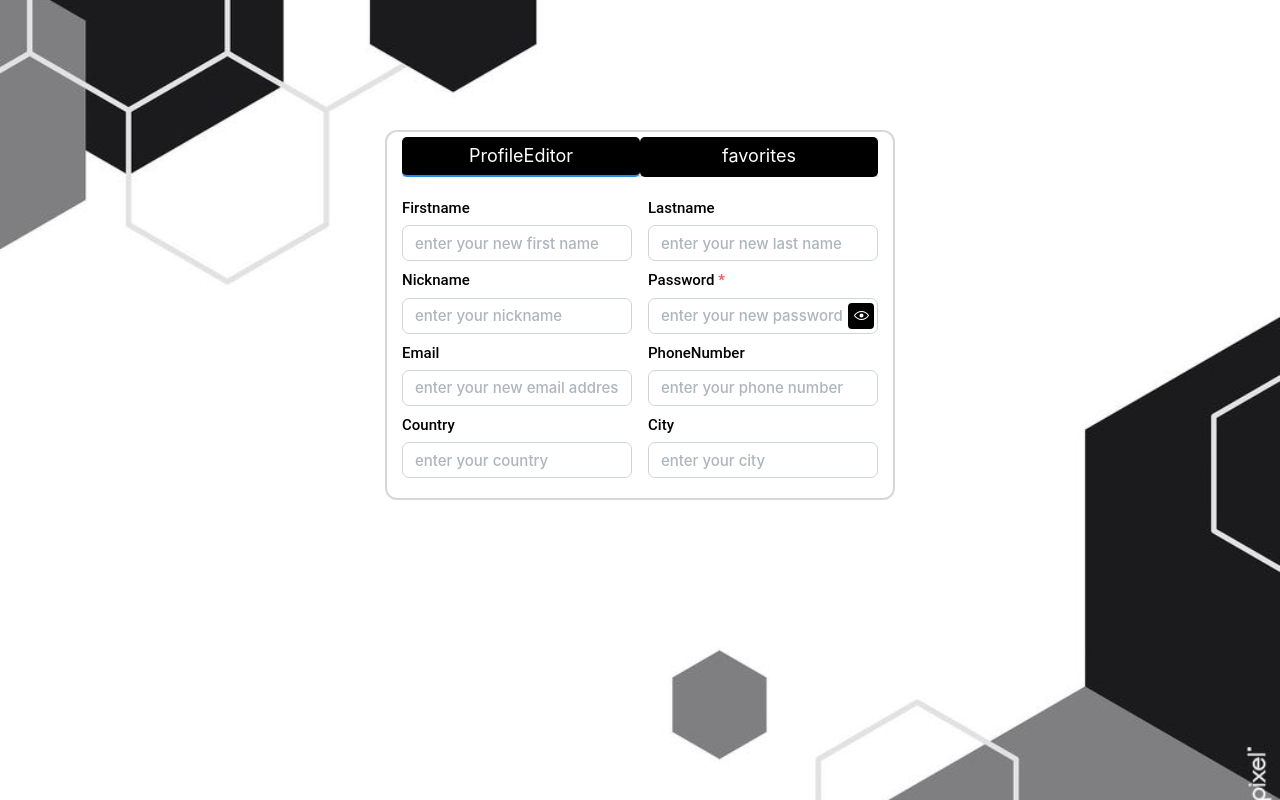
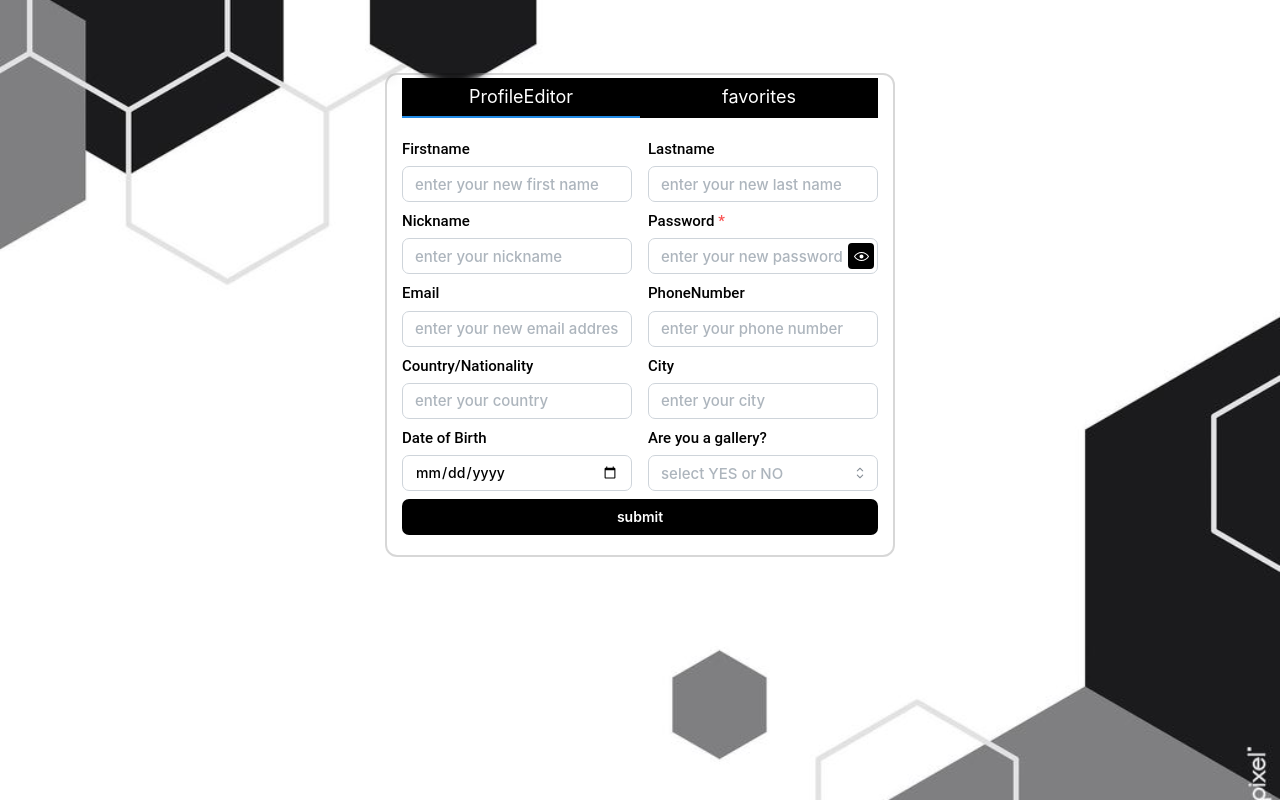
Before and after one commit to Software-Analysis-And-Design-IUST-4031/front-end-new, a React (Vite) app: page / in a window 1280 px wide. Built offline with nearby package versions, Linux system fonts and the light colour scheme.

Commit message:
add : is_gallery combo box to edit profile subtab

```diff
--- a/src/ProfileEditor.tsx
+++ b/src/ProfileEditor.tsx
@@ -1,5 +1,5 @@
 import { useState } from "react"
-import { Drawer, ScrollArea, TextInput, Stack, Button, PasswordInput, Box, Grid, MantineProvider, Tabs} from '@mantine/core'
+import { Drawer, ScrollArea, TextInput, Select, Popover, List, ListItem, Button, Radio, PasswordInput, Box, Grid, MantineProvider, Tabs} from '@mantine/core'
 //import { Navigate, useNavigate } from "react-router-dom";
 import { EyeCheck, EyeOff, GitFork } from 'tabler-icons-react';
 
@@ -12,7 +12,18 @@ const ProfileEditor = () => {
   const [phoneNumber, setPhoneNumber] = useState('');
   const [country, setCountry] = useState('');
   const [city, setCity] = useState('');
+  const [dateOfBirth, setDateOfBirth] = useState('');
+  const [isGallery, setIsGallery] = useState<string>('NO');
+  const [selectedValue, setSelectedValue] = useState<string | null>(null);
+  const [opened, setOpened] = useState(false);
   const [activeTab, setActiveTab] = useState<string | null>('profile-editor');
+
+  const [favoritePainter, setFavoritePainter] = useState('');
+
+  const handeOptionsSelect = (value: string | null) => {
+    setSelectedValue(value);
+    setOpened(false);
+  }
 
   const handleFirstnameChange = (event: React.ChangeEvent<HTMLInputElement>) => {
     const value = event.target.value;
@@ -54,6 +65,16 @@ const ProfileEditor = () => {
     setCity(value);
   }
 
+  const handleDateOfBirthChange = (event: React.ChangeEvent<HTMLInputElement>) => {
+    const value = event.target.value;
+    setDateOfBirth(value);
+  }
+
+  const handleFavoritePainterChange = (event: React.ChangeEvent<HTMLInputElement>) => {
+    const value = event.target.value;
+    setFavoritePainter(value);
+  }
+
   return (
     <MantineProvider>
       <Box
@@ -67,7 +88,7 @@ const ProfileEditor = () => {
           margin: '0 auto',
           marginBottom: '170px',
           padding: '20px 20px 20px 20px',
-          paddingTop: '5px',
+          paddingTop: '3px',
           paddingLeft: '15px',
           paddingRight: '15px',
           border: '2px solid rgba(0, 0, 0, 0.158)',
@@ -84,7 +105,7 @@ const ProfileEditor = () => {
             },
             tab: {
               flex: 1,
-              borderRadius: '5px',
+              borderRadius: '0px',
               textAlign: 'center',
               color: 'white',
               backgroundColor: 'black',
@@ -101,7 +122,7 @@ const ProfileEditor = () => {
         >
           <Tabs.List>
             <Tabs.Tab value="profile-editor">ProfileEditor</Tabs.Tab>
-            <Tabs.Tab value="favoites">favorites</Tabs.Tab>
+            <Tabs.Tab value="favorites">favorites</Tabs.Tab>
           </Tabs.List>
           <Tabs.Panel value="profile-editor" pt="lg">
             <Grid>
@@ -261,7 +282,7 @@ const ProfileEditor = () => {
             <Grid.Col span={6}>
             <label>
               <TextInput
-                label='Country'
+                label='Country/Nationality'
                 type='text'
                 name="country"
                 value={country}
@@ -311,9 +332,157 @@ const ProfileEditor = () => {
               </label>
             </Grid.Col>
             </Grid>
+            <Grid>
+              <Grid.Col span={6}>
+              <label>
+                <TextInput
+                  label='Date of Birth'
+                  type='date'
+                  name="dateofbirth"
+                  value={dateOfBirth}
+                  onChange={handleDateOfBirthChange}
+                  placeholder="enter your city"
+                  labelProps={{ className:'label-aligned'}}
+                  styles={{
+                    input: {
+                      width: '230px',
+                      borderRadius: '7px'
+                    },
+                    label: {
+                      fontSize: '15px',
+                      fontWeight: '550',
+                      marginBottom: '5px',
+                      textAlign: "left",
+                      marginLeft: '0px'
+                    }
+                  }}
+                />
+                </label>
+              </Grid.Col>
+              <Grid.Col span={6}>
+              <label>
+                <Select
+                  label="Are you a gallery?"
+                  placeholder="select YES or NO"
+                  data={["YES", "NO"]}
+                  value={selectedValue}
+                  onChange={handeOptionsSelect}
+                  styles={{
+                    input: {
+                      width: '230px',
+                      borderRadius: '7px'
+                    },
+                    label: {
+                      fontSize: '15px',
+                      fontWeight: '550',
+                      marginBottom: '5px',
+                      textAlign: "left",
+                      marginLeft: '0px'
+                  }
+                }}
+              />
+              </label>
+            </Grid.Col>
+            </Grid>
+            <Grid>
+            <Grid.Col>
+            <Button
+                type='submit'
+                variant='contained'
+                fullWidth
+                style={{
+                  color: 'white',
+                  backgroundColor: 'black',
+                  '&:hover': {
+                    backgroundColor: 'white',
+                    color: 'black'
+                  },
+                  mt: 0.25,
+                  py: 0.7,
+                  borderRadius: '7px'
+                }}
+              >
+                submit
+              </Button>
+            </Grid.Col>
+          </Grid>
           </Tabs.Panel>
           <Tabs.Panel value="favorites" pt="lg">
-            First
+          <Grid>
+              <Grid.Col span={6}>
+                <label>
+                  <TextInput
+                    label='Who is your favorite painter?'
+                    type='text'
+                    name="favorite_painter"
+                    value={favoritePainter}
+                    onChange={handleFavoritePainterChange}
+                    placeholder="favorite painter"
+                    labelProps={{ className:'label-aligned'}}
+                    styles={{
+                      input: {
+                        width: '230px',
+                        borderRadius: '7px'
+                      },
+                      label: {
+                        fontSize: '15px',
+                        fontWeight: '550',
+                        marginBottom: '5px',
+                        textAlign: "left",
+                        marginLeft: '0px'
+                      }
+                    }}
+                  />
+                  </label>
+                </Grid.Col>
+                <Grid.Col span={6}>
+              <label>
+                <TextInput
+                  label='Lastname'
+                  type='text'
+                  name="last_name"
+                  value={lastName}
+                  onChange={handleLastnameChange}
+                  placeholder='enter your new last name'
+                  labelProps={{ className:'label-aligned'}}
+                  styles={{
+                    input: {
+                      width: '230px',
+                      borderRadius: '7px'
+                    },
+                    label: {
+                      fontSize: '15px',
+                      fontWeight: '550',
+                      marginBottom: '5px',
+                      textAlign: "left",
+                      marginLeft: '0px'
+                    }}}
+                />
+              </label>
+            </Grid.Col>
+            </Grid>
+            <Grid justify='center'>
+            <Grid.Col>
+            <Button
+                type='submit'
+                variant='contained'
+                fullWidth
+                style={{
+                  color: 'white',
+                  backgroundColor: 'black',
+                  '&:hover': {
+                    backgroundColor: 'white',
+                    color: 'black'
+                  },
+                  mt: 0.25,
+                  py: 0.7,
+                  borderRadius: '7px'
+                }}
+              >
+                submit
+              </Button>
+            </Grid.Col>
+          </Grid>
           </Tabs.Panel>
         </Tabs>
       </Box>
```
